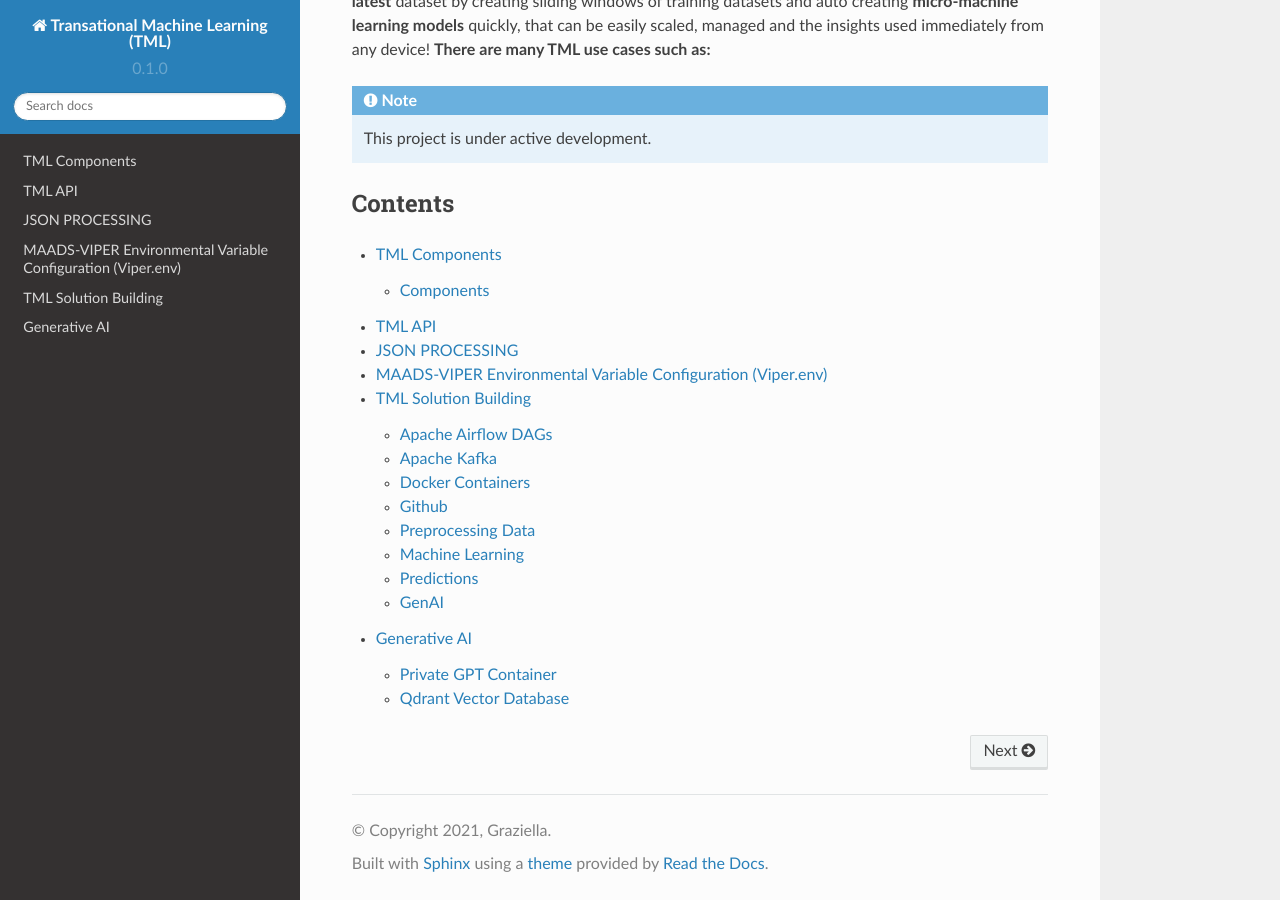
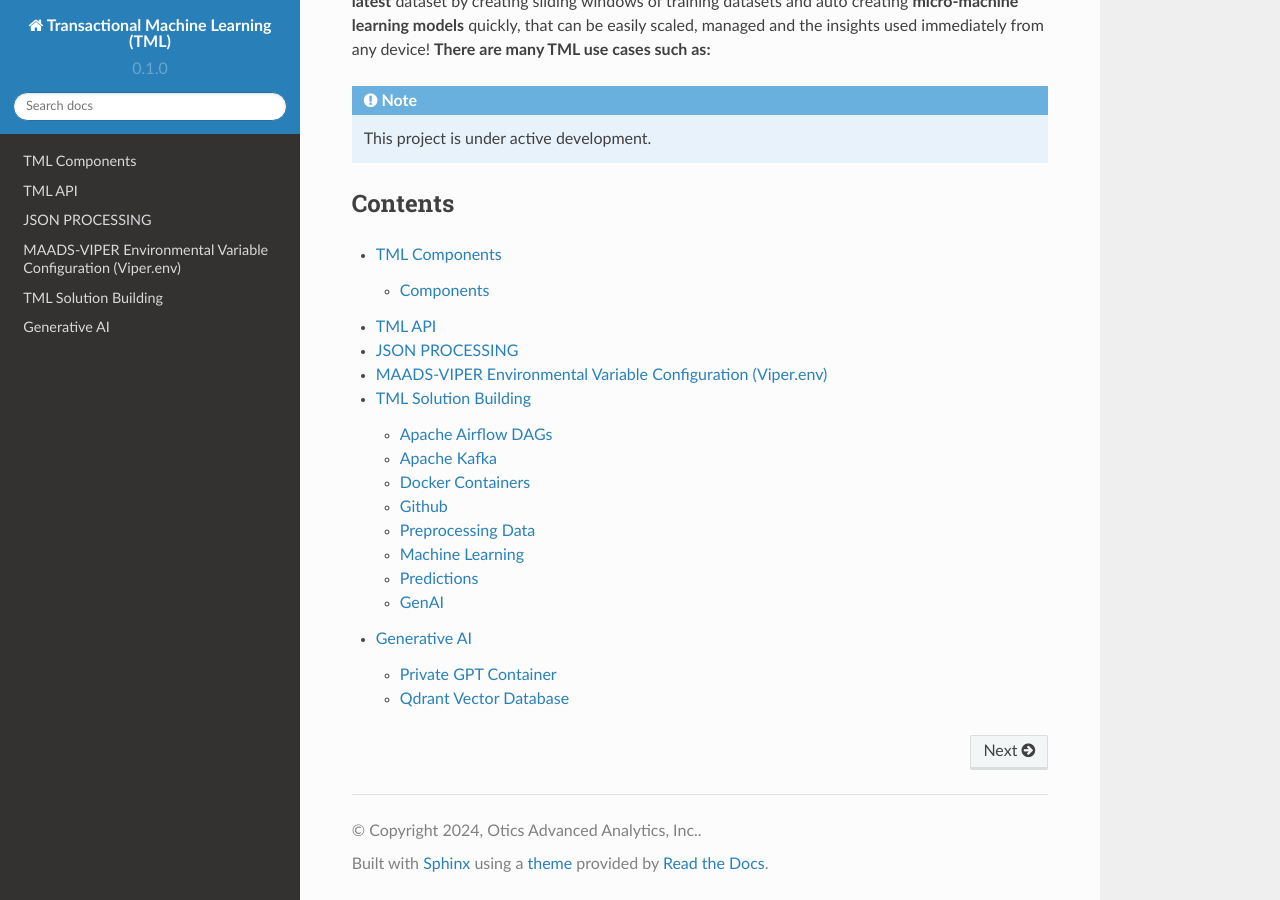
Before and after one commit to smaurice101/readthedocs, a Sphinx documentation site: the page built from docs/source/index.rst, in a window 1280 px wide and 900 px high, scrolled down 831 px. Built offline with Sphinx 7.4.7 and the Read the Docs theme 2.0.0, drawn with Linux system fonts in a browser that asks for light colours.

Commit message:
Update conf.py

```diff
--- a/docs/source/conf.py
+++ b/docs/source/conf.py
@@ -2,9 +2,9 @@
 
 # -- Project information
 
-project = 'Transational Machine Learning (TML)'
-copyright = '2021, Graziella'
-author = 'Graziella'
+project = 'Transactional Machine Learning (TML)'
+copyright = '2024, Otics Advanced Analytics, Inc.'
+author = 'Sebastian Maurice'
 
 release = '0.1'
 version = '0.1.0'
```
